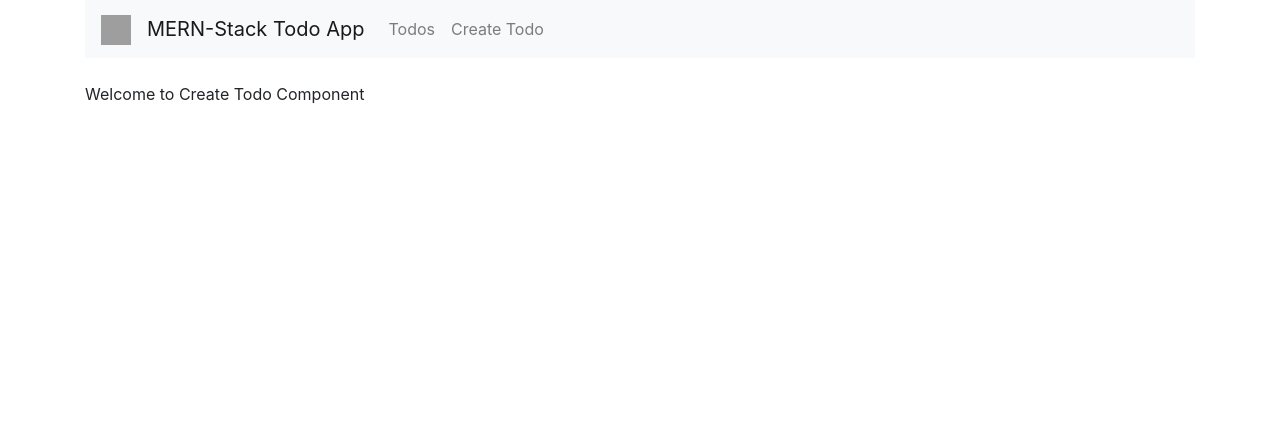
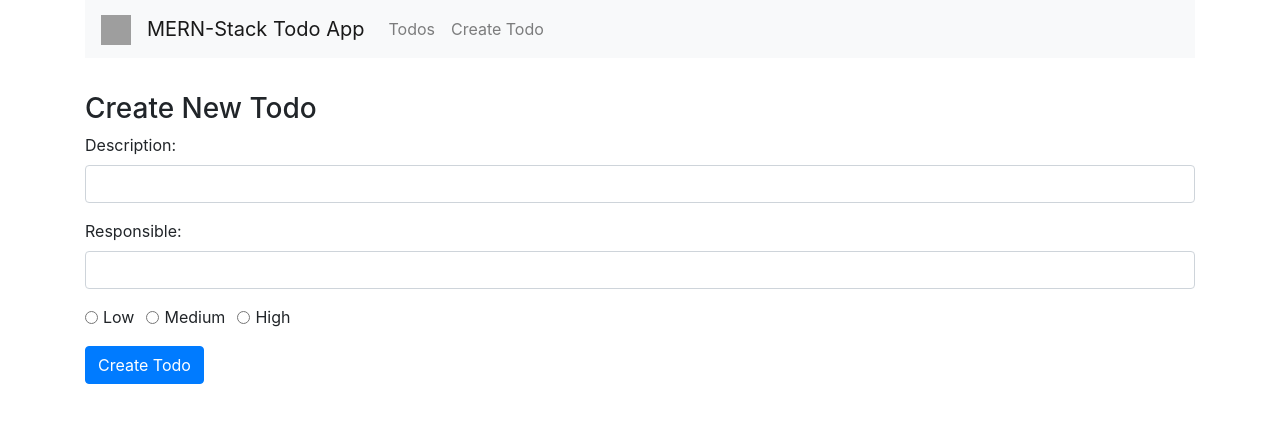
Before and after one commit to dseong0224/todo-app, a React (Create React App) app in the folder mern-todo-app/: page /create in a window 1280 px wide. Shown: the top 422 px of the page. Built offline with nearby package versions, Linux system fonts and the light colour scheme; grey boxes are pictures that could not be loaded.

Commit message:
created front end for create todo component added styling

```diff
--- a/mern-todo-app/src/App.js
+++ b/mern-todo-app/src/App.js
@@ -16,6 +16,7 @@
               class="navbar-brand"
               href="http://danielcseong.com"
               target="_blank"
+              rel="noopener noreferrer"
             >
               <img src="https://cdn.onlinewebfonts.com/svg/img_550709.png" width="30" height="30" alt="CodingTheSmartWay.com" />
             </a>
--- a/mern-todo-app/src/components/create-todo.component.js
+++ b/mern-todo-app/src/components/create-todo.component.js
@@ -1,11 +1,126 @@
-import React, { Component } from 'react';
+import React, { Component } from "react";
 
 export default class CreateTodo extends Component {
+  constructor(props) {
+    super(props);
+    this.state = {
+      todo_description: "",
+      todo_responsible: "",
+      todo_proirity: "",
+      todo_completed: false
+    };
+
+    this.onChangeTodoDescription = this.onChangeTodoDescription.bind(this);
+    this.onChangeTodoResponsible = this.onChangeTodoResponsible.bind(this);
+    this.onChangeTodoPriority = this.onChangeTodoPriority.bind(this);
+    this.onSubmit = this.onSubmit.bind(this);
+  }
+
+  onChangeTodoDescription(e) {
+    this.setState({
+      todo_description: e.target.value
+    });
+  }
+
+  onChangeTodoResponsible(e) {
+    this.setState({
+      todo_responsible: e.target.value
+    });
+  }
+
+  onChangeTodoPriority(e) {
+    this.setState({
+      todo_proirity: e.target.value
+    });
+  }
+
+  onSubmit(e) {
+    e.prevenDefault();
+
+    console.log(`Form submitted:`);
+    console.log(`Todo Description: ${this.state.todo_description}`);
+    console.log(`Todo Responsible: ${this.state.todo_responsible}`);
+    console.log(`Todo Priority: ${this.state.todo_priority}`);
+
+    this.setState({
+      todo_description: "",
+      todo_responsible: "",
+      todo_proirity: "",
+      todo_completed: false
+    });
+  }
+
   render() {
     return (
-      <div>
-        <p>Welcome to Create Todo Component</p>
+      <div style={{ marginTop: 10 }}>
+        <h3>Create New Todo</h3>
+        <form onSubmit={this.onSubmit}>
+          <div className="form-group">
+            <label>Description: </label>
+            <input
+              type="text"
+              className="form-control"
+              value={this.state.todo_description}
+              onChange={this.onChangeTodoDescription}
+            />
+          </div>
+          <div className="form-group">
+            <label>Responsible: </label>
+            <input
+              type="text"
+              className="form-control"
+              value={this.state.todo_responsible}
+              onChange={this.onChangeTodoResponsible}
+            />
+          </div>
+          <div className="form-group">
+            <div className="form-check form-check-inline">
+              <input
+                className="form-check-input"
+                type="radio"
+                name="priorityOptions"
+                id="priorityLow"
+                value="Low"
+                checked={this.state.todo_priority === "Low"}
+                onChange={this.onChangeTodoPriority}
+              />
+              <label className="form-check-label">Low</label>
+            </div>
+            <div className="form-check form-check-inline">
+              <input
+                className="form-check-input"
+                type="radio"
+                name="priorityOptions"
+                id="priorityMedium"
+                value="Medium"
+                checked={this.state.todo_priority === "Medium"}
+                onChange={this.onChangeTodoPriority}
+              />
+              <label className="form-check-label">Medium</label>
+            </div>
+            <div className="form-check form-check-inline">
+              <input
+                className="form-check-input"
+                type="radio"
+                name="priorityOptions"
+                id="priorityHigh"
+                value="High"
+                checked={this.state.todo_priority === "High"}
+                onChange={this.onChangeTodoPriority}
+              />
+              <label className="form-check-label">High</label>
+            </div>
+          </div>
+
+          <div className="form-group">
+            <input
+              type="submit"
+              value="Create Todo"
+              className="btn btn-primary"
+            />
+          </div>
+        </form>
       </div>
-    )
+    );
   }
 }
```
